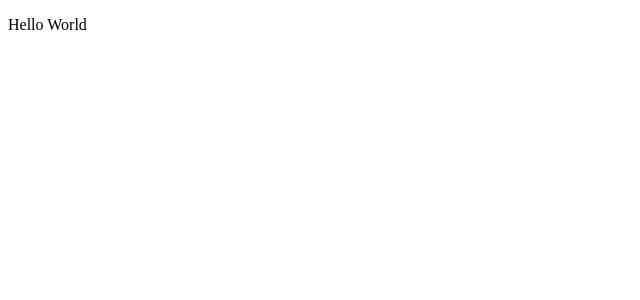
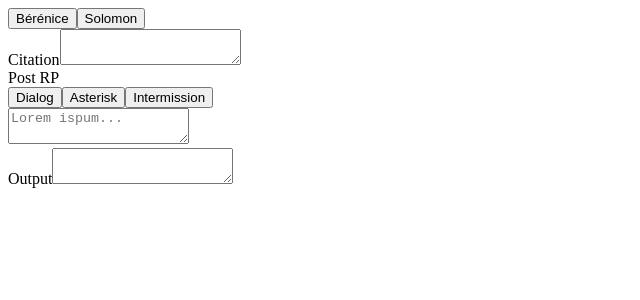
Before and after one commit to web-lux/forum-post-templater, a Vue app: page / in a window 1280 px wide. Shown: the top 300 px of the page, without its empty margins (0-640 px from the left). Built offline with nearby package versions, Linux system fonts and the light colour scheme; the HTML template or start-up script is replaced by a standard one.

Commit message:
wip: html first draft

```diff
--- a/src/App.vue
+++ b/src/App.vue
@@ -1,7 +1,43 @@
-<script setup lang="ts"></script>
+<script setup lang="ts">
+import { computed, ref } from "vue";
+
+const post = ref("");
+const output = computed(() => {
+  return post;
+});
+</script>
 
 <template>
-  <p>Hello World</p>
+  <aside class="character-selection">
+    <button>Bérénice</button>
+    <button>Solomon</button>
+  </aside>
+
+  <main>
+    <div class="input">
+      <div class="quote-field">
+        <label for="quote">Citation</label>
+        <textarea name="quote" id="quote"></textarea>
+      </div>
+
+      <div class="templater">
+        <label for="post">Post RP</label>
+        <div class="templater-input">
+          <div class="templater-buttons">
+            <button>Dialog</button>
+            <button>Asterisk</button>
+            <button>Intermission</button>
+          </div>
+          <textarea name="post" id="post" v-model="post" placeholder="Lorem ispum..."></textarea>
+        </div>
+      </div>
+    </div>
+
+    <div class="output">
+      <label for="result">Output</label>
+      <textarea name="result" id="result" class="result" v-model="output.value" readonly></textarea>
+    </div>
+  </main>
 </template>
 
 <style scoped></style>
```
